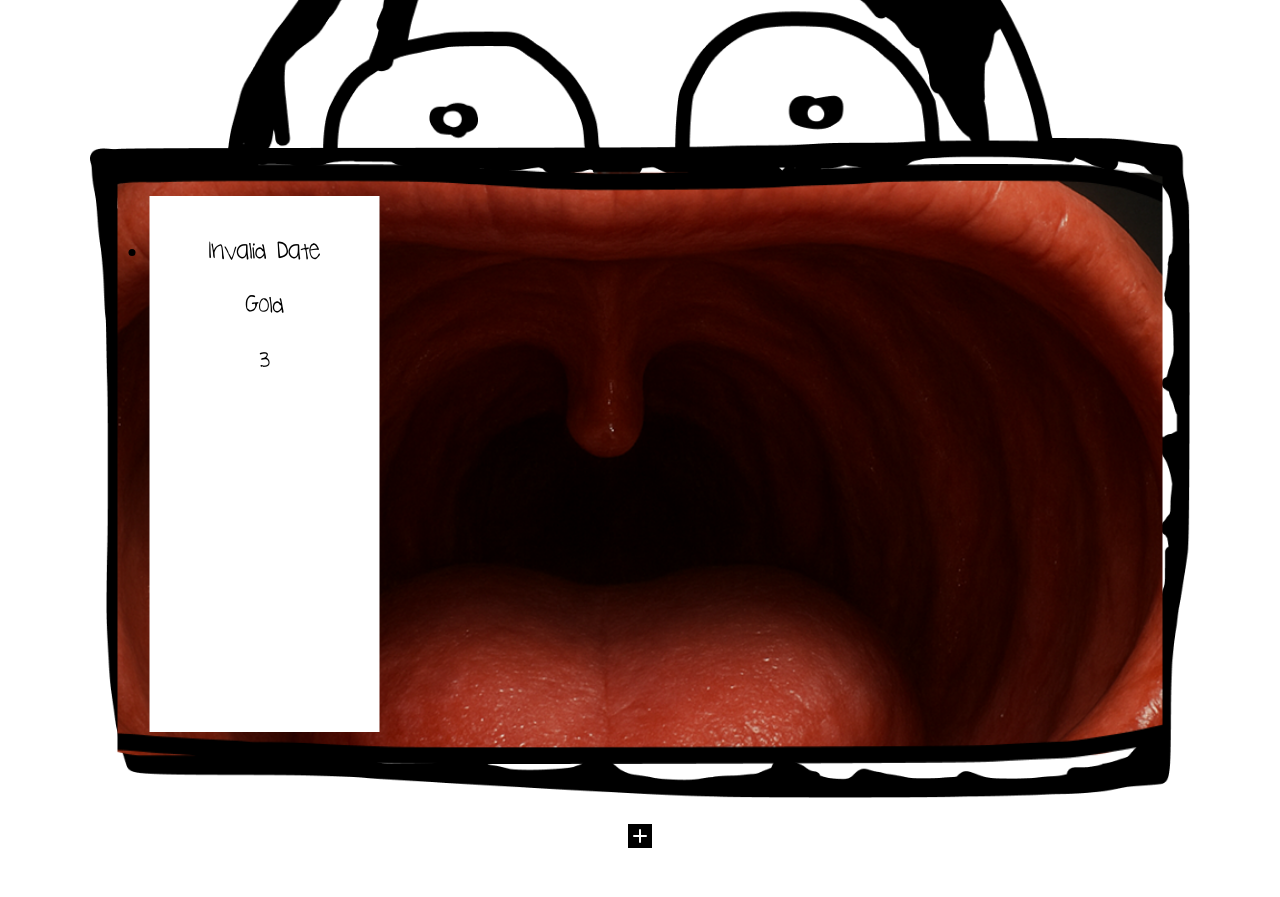
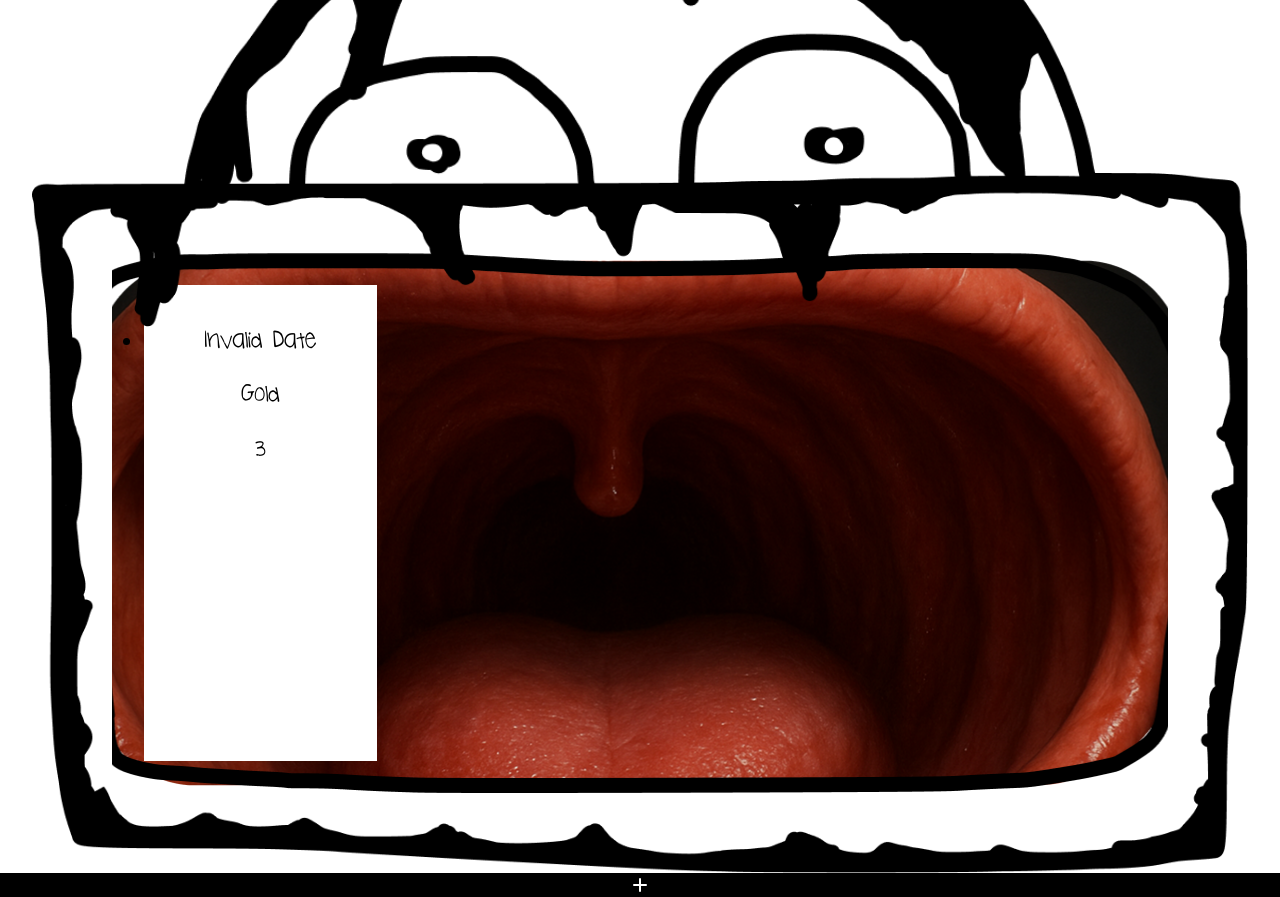
Before and after one commit to umejrr/dayrank, a React (Create React App) app: page / in a window 1280 px wide. Shown: the part 700-1597 px from the top of the page. Before the commit the page ends 1568 px from the top, so only its background shows below. Built offline with nearby package versions, Linux system fonts and the light colour scheme.

Commit message:
small css changes

```diff
--- a/package.json
+++ b/package.json
@@ -12,7 +12,6 @@
     "react-datepicker": "^8.9.0",
     "react-dom": "^19.2.0",
     "react-scripts": "5.0.1",
-    "sass": "^1.94.2",
     "scss": "^0.2.4",
     "web-vitals": "^2.1.4"
   },
@@ -39,5 +38,8 @@
       "last 1 firefox version",
       "last 1 safari version"
     ]
+  },
+  "devDependencies": {
+    "sass": "^1.97.0"
   }
 }
--- a/src/App.js
+++ b/src/App.js
@@ -120,7 +120,7 @@ function CardTable() {
         <div className="container">
           <img className='head' src={head} alt=""/>
             <div className="mouth">
-              <img src={mouth} alt="" />
+              <img className='mouth-img' src={mouth} alt="" />
               <ul className='card-table'>
                     {days.map(day => (
                         <li className='card' key={day.id} style={{backgroundColor : day.bgColor}}>
--- a/src/App.scss
+++ b/src/App.scss
@@ -13,7 +13,7 @@ a{
   width: 100%;
   margin-left: auto;
   margin-right: auto;
-  max-width: 1100px;
+  max-width: 1300px;
 }
 
 .padding-global{
@@ -104,27 +104,15 @@ nav{
 }
 
 .card-table-wrap{
-
   width: 100%;
-  display: flex;
-  flex-direction: column;
-  justify-content: center;
-  align-items: center;
-  gap: 20px;
   .card-table-wrapper{
     width: 100%;
   }
 }
 
 .card-table{
-  width: 95%;
-    position: absolute;
-    top: 0;
-    right: 50%;
-    height: 90%;
-    left: auto;
-    transform: translateX(50%);
-
+  width: 100%;
+    height: 100%;
   background: url('./imgs/insides.png');
   background-repeat: no-repeat;
   background-size: cover;
@@ -207,8 +195,21 @@ dialog{
 
 .mouth{
   position: relative;
-  img{
+  width: 100%;
+  height: 700px;
+  display: flex;
+  align-items: center;
+  justify-content: center;
+  padding: 80px;
+  .mouth-img{
+    z-index: 2;
+    position: absolute;
+    left: 0;
+    top: 0;
+    right: 0;
+    bottom: 0;
     width: 100%;
+    height: 100%;
   }
 
 }
```
Also changed, not shown: 1 other file (tests, documents, lock files or other folders).
